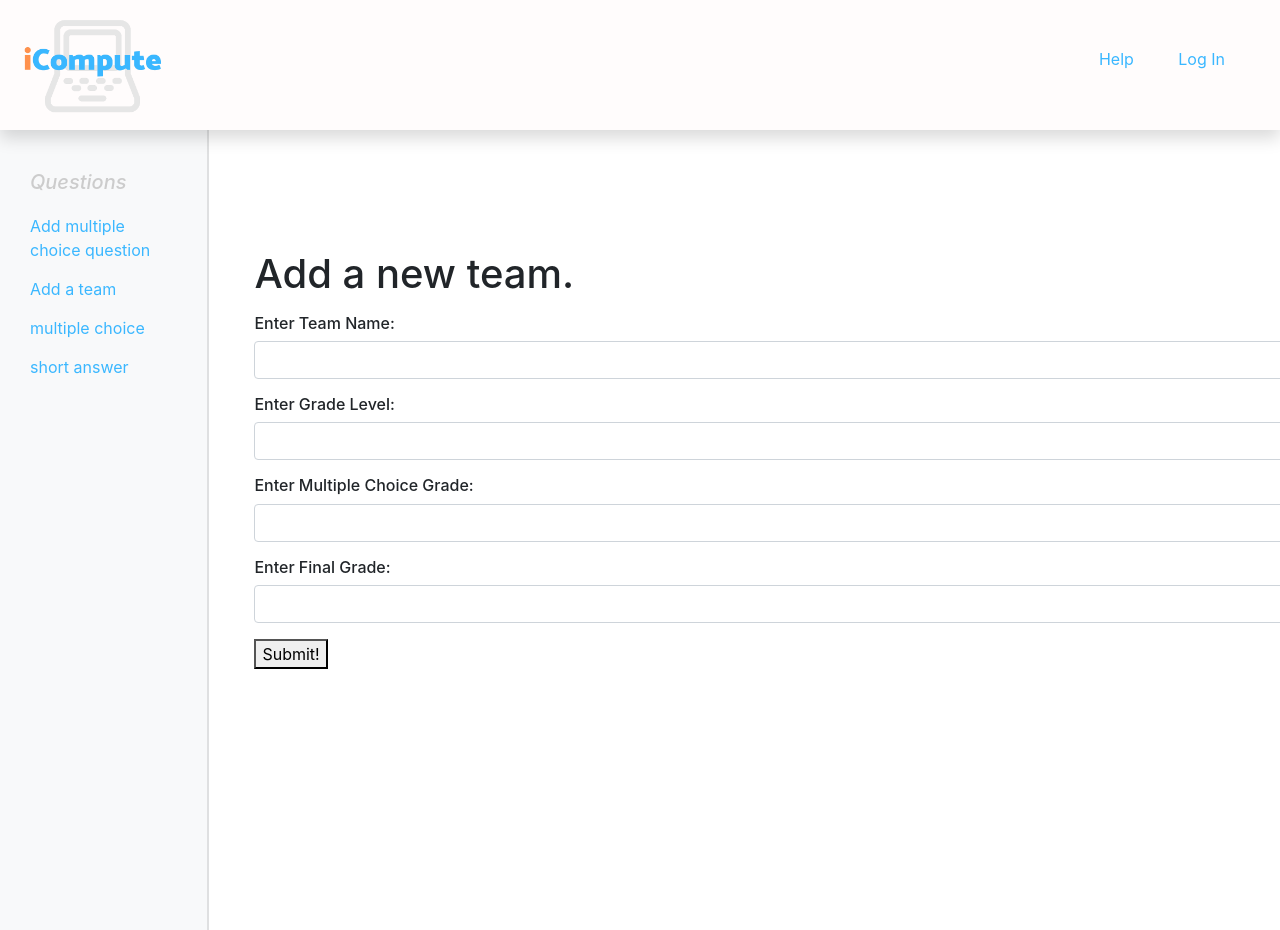
After one commit to mrinnes/481teamproject, a Node server app: page /Teamnew in a window 1280 px wide. The commit adds this page. Run offline with Node 20, Linux system fonts and the light colour scheme; some libraries are stand-ins or nearby versions.

Commit message:
properly access teams database; moved team database

```diff
--- a/app.js
+++ b/app.js
@@ -4,6 +4,7 @@ var express         = require("express"),
    mongoose         = require("mongoose"),
    open             = require("opn"),
      Questions       = require("./models/MultiChoice.js");
+     Team       = require("./models/Teams.js");
      var router      = express.Router();
    app.use(express.static(__dirname + "/public"));
    app.use(express.static(__dirname + "/views"));
@@ -15,16 +16,6 @@ app.set("view engine", "ejs");
 
 
 //Schema setup
-var SchoolTeamSchema = new mongoose.Schema({
-    name:       String,
-    gradeLevel: String,
-    questionID: String,
-    answers:    String,
-    MC_Grade:   String,
-    final_grade:String
-});
-
-var Team = mongoose.model("Team", SchoolTeamSchema);
 
 /*
 app.get("/SchoolEntryFourm", function(req,res){
@@ -99,6 +90,21 @@ app.post("/examplemultiplechoice", function(req, res){
     })
 });
 
+app.post("/exampleteam", function(req, res){
+    var name = req.body.name;
+    var gradeLevel = req.body.gradeLevel;
+    var MC_Grade = req.body.MC_Grade;
+    var final_grade = req.body.final_grade;
+    var newTeam = {name:name,gradeLevel:gradeLevel,MC_Grade:MC_Grade,final_grade:final_grade}
+    Team.create(newTeam,function(err, newTeamCreated){
+        if(err){
+            console.log(err)
+        }else{
+            res.redirect("/examplemultiplechoice");
+        }
+    })
+});
+
 
 
 
@@ -106,3 +112,8 @@ app.post("/examplemultiplechoice", function(req, res){
 app.get("/Questionnew",function(req, res) {
     res.render("Questionnew.ejs");
 });
+
+//Addeding new GET function for adding team
+app.get("/Teamnew",function(req, res) {
+    res.render("Teamnew.ejs");
+});
--- /dev/null
+++ b/js/deleteTeams.js
@@ -0,0 +1,4 @@
+var Team            = require("../models/Teams.js");
+var mongoose        = require("mongoose");
+mongoose.connect("mongodb://localhost/Icompute",{ useNewUrlParser: true });
+Team.collection.deleteMany({});
--- a/js/scores.csv
+++ b/js/scores.csv
@@ -1 +1,3 @@
-sdfdsfklmasdkl,asdlkganslkg
+Team Victory,100
+Team Losers,0
+Team Three,50
--- /dev/null
+++ b/views/Teamnew.ejs
@@ -0,0 +1,41 @@
+
+<html>
+	<head>
+		<meta charset="utf-8">
+		<link rel="stylesheet" href="/bootstrap.min.css">
+		<link rel="stylesheet" href="/style.css">
+		<script src="../jquery-3.3.1.min.js"></script>
+		<script src="../js/main.js"></script>
+	</head>
+
+	<body class="interface">
+    <% include ./header %>
+
+		<div class="wrapper">
+			<% include ./sidebar %>
+
+			<div id="main-content-area">
+				<div class="container">
+          <h1>Add a new team.</h1>
+					<p></p>
+          <form  action="/exampleteam" method="POST">
+							<h6>Enter Team Name:</h6>
+              <input class="form-control" type="text" name="name" placeholder="">
+              <p></p>
+							<h6>Enter Grade Level:</h6>
+              <input class="form-control" type="text" name="gradeLevel" placeholder="">
+              <p></p>
+							<h6>Enter Multiple Choice Grade:</h6>
+              <input class="form-control" type="text" name="MC_Grade" placeholder="">
+              <p></p>
+							<h6>Enter Final Grade:</h6>
+              <input class="form-control" type="text" name="final_grade" placeholder="">
+              <p></p>
+              <button type ="Submit">Submit!</button>
+          </form>
+
+				</div>
+			</div>
+		</div>
+	</body>
+</html>
--- a/views/sidebar.ejs
+++ b/views/sidebar.ejs
@@ -3,6 +3,9 @@
           <h5>Questions</h5>
           <li>
             <a href="/Questionnew">Add multiple choice question</a>
+          </li>
+          <li>
+            <a href="/Teamnew">Add a team</a>
           </li>
           <li>
               <a href="/examplemultiplechoice">multiple choice</a>
```
Also changed, not shown: js/csv.js (+4 -4 lines), models/Teams.js (added, +15 -0 lines).
